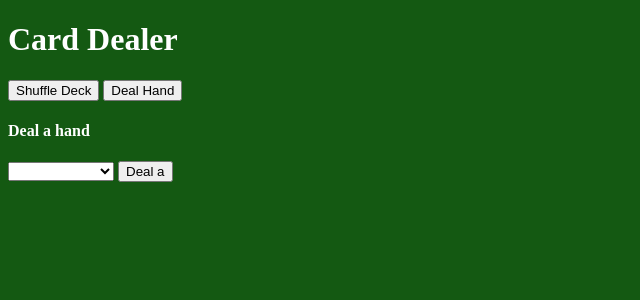
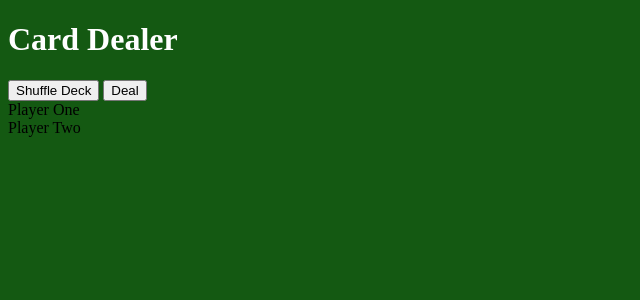
Before and after one commit to clyde30/pokerHands, a Node project: template index.html in a window 1280 px wide. Shown: the top 300 px of the page, without its empty margins (0-640 px from the left). Run offline with Node 20 templates, Linux system fonts and the light colour scheme; the template is opened without the code that fills it, so the values that code supplies are empty; some libraries are stand-ins or nearby versions.

Commit message:
add(players) deal to hand objects and calc basic rank

```diff
--- a/index.html
+++ b/index.html
@@ -23,11 +23,10 @@
 		<!-- Deal Card	</button> </br> -->
 
 	<button ng-click = "ctrl.dealHand(5)">
-		Deal Hand</button>
+		Deal</button>
 
-	</br>
 
-	<h4>Deal a hand</h4>
+	<!-- <h4>Deal a hand</h4>
 	<select ng-model= "ctrl.handRankName">
 		<option value="Pair">Pair</option>
 		<option value="Two Pair">Two Pair</option>
@@ -38,22 +37,27 @@
 		<option value="Four of a Kind">Four of a Kind</option>
 		<option value="Straight Flush">Straight Flush</option>
 	</select>
-	<button ng-click = "ctrl.getHand()">Deal a {{ctrl.handRankName}}</button>
+	<button ng-click = "ctrl.getHand()">Deal a {{ctrl.handRankName}}</button> -->
 
-	<!-- <button ng-click = "ctrl.getHand"> -->
-		<!-- Deal a {{ctrl.pickHand}}</button>  -->
-		<!-- <input type="button" name="name" value=""> -->
 	</br>
 
-<div class = "cardContainer">
-	<span ng-repeat = "card in ctrl.hand.cards">
+<div class = "cardContainer1">
+	<div>Player One</div>
+	<span ng-repeat = "card in ctrl.hand1.cards">
 		<img ng-src = "src/images/cards/{{card.image}}" class="cardImage">
 	</span>
 </div>
 
-<div class = "handRank">
+<div class = "cardContainer2">
+	<div>Player Two</div>
+	<span ng-repeat = "card in ctrl.hand2.cards">
+		<img ng-src = "src/images/cards/{{card.image}}" class="cardImage">
+	</span>
+</div>
+
+<!-- <div class = "handRank">
 	<h2>{{ctrl.count}}</h2>
-</div>
+</div> -->
 
 <script type="text/javascript" src="src/js/hand.js"></script>
 <script type="text/javascript" src="src/js/rankHand.js"></script>
--- a/src/css/styles.css
+++ b/src/css/styles.css
@@ -11,6 +11,7 @@ h4 {
   color: white;
 }
 .cardContainer {
+  color: white;
   width: 90%;
   margin: auto;
 }
--- a/src/js/dealerApp.js
+++ b/src/js/dealerApp.js
@@ -4,38 +4,51 @@ angular.module('dealApp', [])
     var self = this;
 
     self.dealHand = function (num) {
-      self.hand = runApp(num);
-      console.log(self.hand);
+      self.hand1 = runApp(num);
+      self.hand2 = runApp(num);
+      console.log(self.hand1);
+      console.log(self.hand2);
+
+      //finds winner. Doesn't work with push.
+      //todo -- move to function
+      if (self.hand1.rank === self.hand2.rank) {
+        console.log("push ");
+      } else {
+        if (self.hand1.rank > self.hand2.rank) {
+          console.log("Player One Wins with -->" + self.hand1.handName);
+        } else {
+          console.log("Player Two Wins with -->" + self.hand2.handName);
+        }
+      }
     };
 
     self.shuffle = function () {
       shuffle();
-      self.hand = [];
-      console.log("Shuffled")
+      self.hand1 = [];
+      self.hand2 = [];
+      console.log("Shuffled");
     };
 
     //keep dealing until hand is reached.
-    self.getHand = function () {
-      var count = 1;
-      shuffle();
-      self.hand = [];
-      self.hand = runApp(5);
-      console.log("Shuffled")
-      var getHand = self.handRankName;
-      console.log("Get this hand " + getHand);
-      console.log("Current hand = " + self.hand.handName);
-      console.log("Current hand = " + self.hand.rank);
-
-      while (getHand != self.hand.handName) {
-        count++
-        console.log(count);
-        self.count = count;
-        shuffle();
-        self.hand = [];
-        self.hand = runApp(5);
-      }
-
-
-    }
+    // self.getHand = function () {
+    //   var count = 1;
+    //   shuffle();
+    //   self.hand = [];
+    //   self.hand = runApp(5);
+    //   console.log("Shuffled")
+    //   var getHand = self.handRankName;
+    //   console.log("Get this hand " + getHand);
+    //   console.log("Current hand = " + self.hand.handName);
+    //   console.log("Current hand = " + self.hand.rank);
+    //
+    //   while (getHand != self.hand.handName) {
+    //     count++
+    //     console.log(count);
+    //     self.count = count;
+    //     shuffle();
+    //     self.hand = [];
+    //     self.hand = runApp(5);
+    //   }
+    // }
 
   }]);
```
